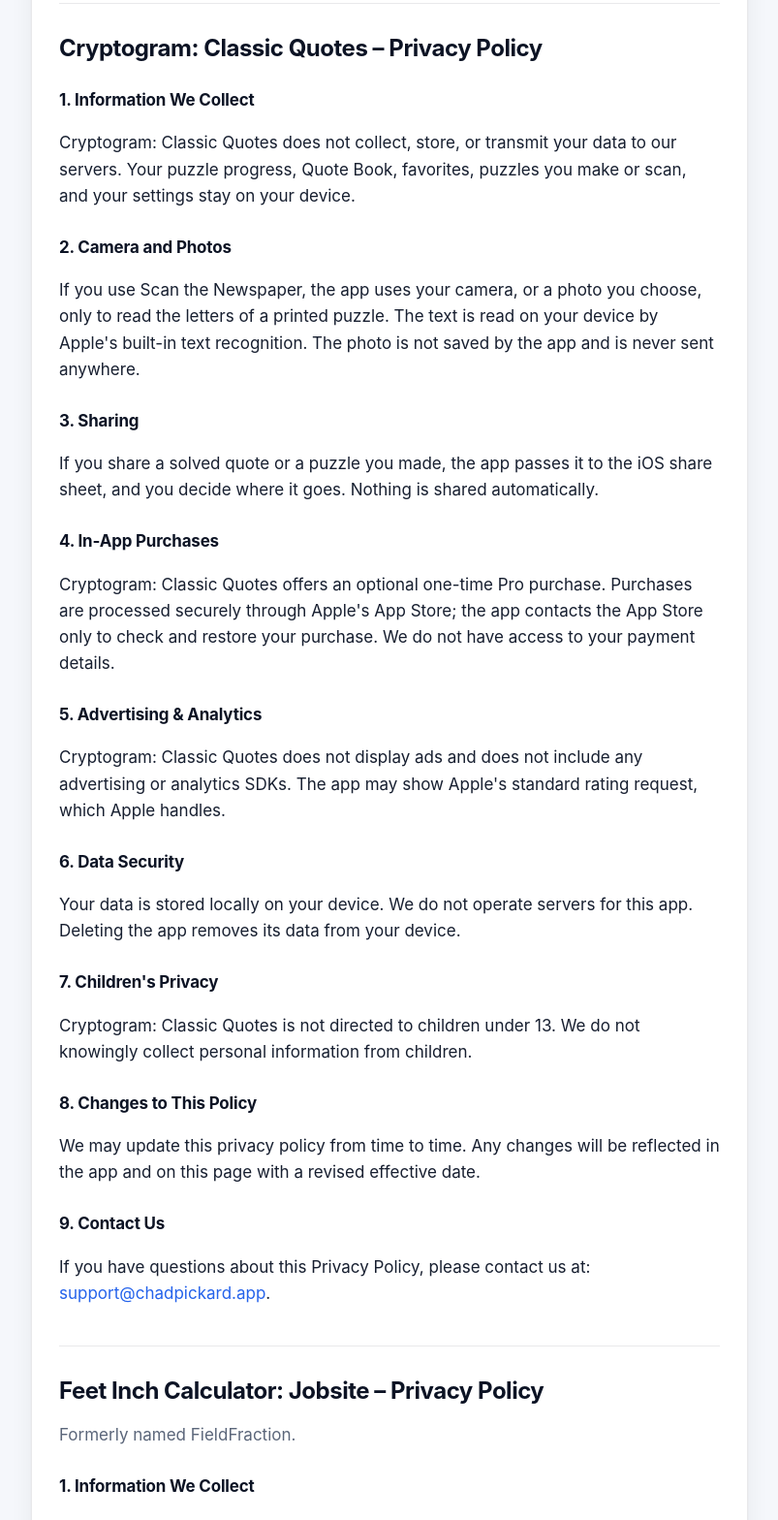
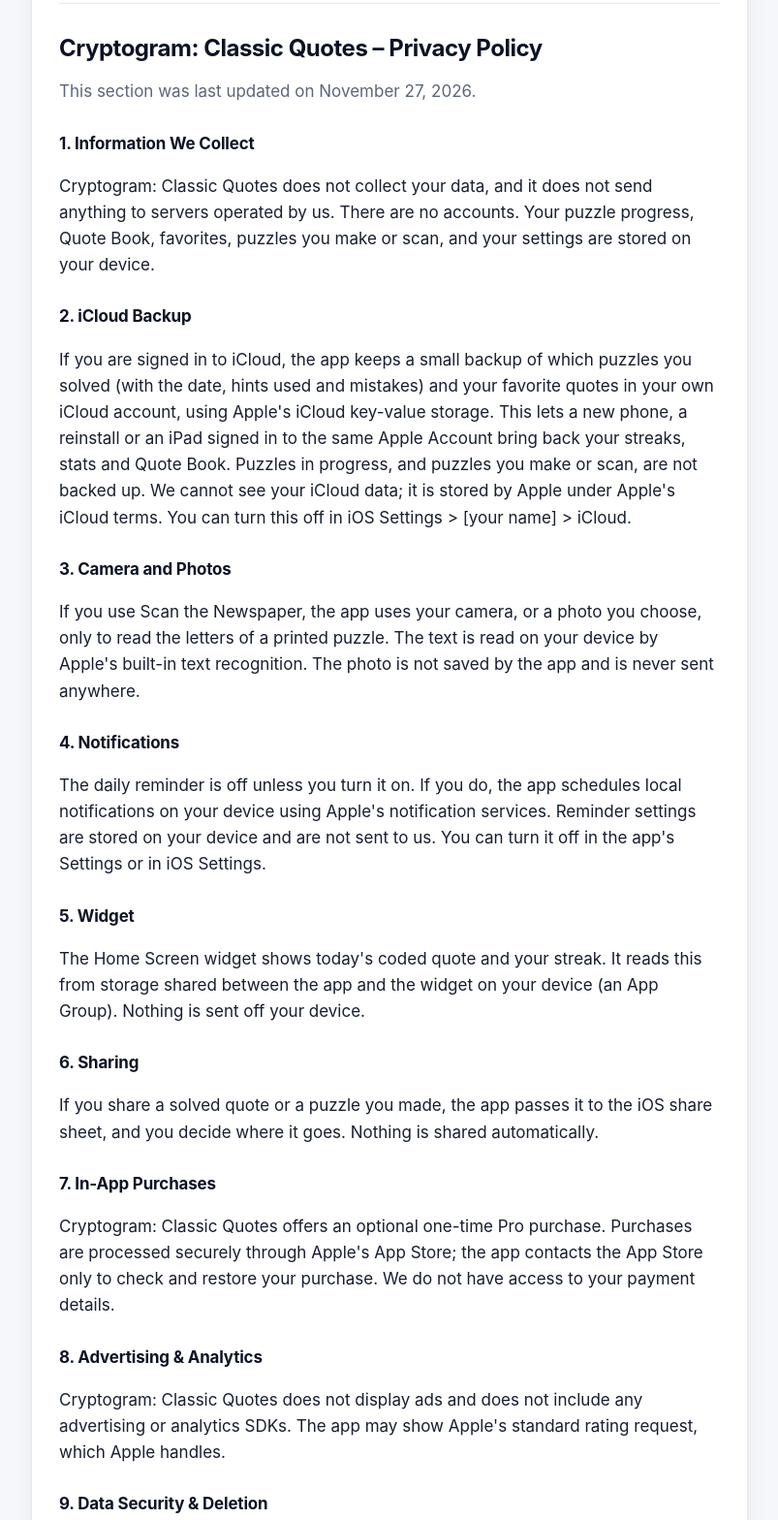
Before and after one commit to cpickard2790/cpickard2790.github.io, a plain HTML site: page privacy-policy.html in a window 1280 px wide. Shown: the part 811-2379 px from the top of the page at 97% size, without its empty margins (238-1041 px from the left). Drawn offline with Linux system fonts and the light colour scheme.

Commit message:
Cryptograms: privacy covers iCloud backup, reminder and widget; new FAQ entries
Co-Authored-By: Claude Opus 5.5 <noreply@anthropic.com>

```diff
--- a/privacy-policy.html
+++ b/privacy-policy.html
@@ -55,32 +55,42 @@
 
   <!-- =================== Cryptogram: Classic Quotes =================== -->
   <h2 id="cryptograms">Cryptogram: Classic Quotes – Privacy Policy</h2>
+  <p class="muted">This section was last updated on November 27, 2026.</p>
 
   <h3>1. Information We Collect</h3>
-  <p>Cryptogram: Classic Quotes does not collect, store, or transmit your data to our servers. Your puzzle progress, Quote Book, favorites, puzzles you make or scan, and your settings stay on your device.</p>
+  <p>Cryptogram: Classic Quotes does not collect your data, and it does not send anything to servers operated by us. There are no accounts. Your puzzle progress, Quote Book, favorites, puzzles you make or scan, and your settings are stored on your device.</p>
 
-  <h3>2. Camera and Photos</h3>
+  <h3>2. iCloud Backup</h3>
+  <p>If you are signed in to iCloud, the app keeps a small backup of which puzzles you solved (with the date, hints used and mistakes) and your favorite quotes in your own iCloud account, using Apple's iCloud key-value storage. This lets a new phone, a reinstall or an iPad signed in to the same Apple Account bring back your streaks, stats and Quote Book. Puzzles in progress, and puzzles you make or scan, are not backed up. We cannot see your iCloud data; it is stored by Apple under Apple's iCloud terms. You can turn this off in iOS Settings &gt; [your name] &gt; iCloud.</p>
+
+  <h3>3. Camera and Photos</h3>
   <p>If you use Scan the Newspaper, the app uses your camera, or a photo you choose, only to read the letters of a printed puzzle. The text is read on your device by Apple's built-in text recognition. The photo is not saved by the app and is never sent anywhere.</p>
 
-  <h3>3. Sharing</h3>
+  <h3>4. Notifications</h3>
+  <p>The daily reminder is off unless you turn it on. If you do, the app schedules local notifications on your device using Apple's notification services. Reminder settings are stored on your device and are not sent to us. You can turn it off in the app's Settings or in iOS Settings.</p>
+
+  <h3>5. Widget</h3>
+  <p>The Home Screen widget shows today's coded quote and your streak. It reads this from storage shared between the app and the widget on your device (an App Group). Nothing is sent off your device.</p>
+
+  <h3>6. Sharing</h3>
   <p>If you share a solved quote or a puzzle you made, the app passes it to the iOS share sheet, and you decide where it goes. Nothing is shared automatically.</p>
 
-  <h3>4. In-App Purchases</h3>
+  <h3>7. In-App Purchases</h3>
   <p>Cryptogram: Classic Quotes offers an optional one-time Pro purchase. Purchases are processed securely through Apple's App Store; the app contacts the App Store only to check and restore your purchase. We do not have access to your payment details.</p>
 
-  <h3>5. Advertising &amp; Analytics</h3>
+  <h3>8. Advertising &amp; Analytics</h3>
   <p>Cryptogram: Classic Quotes does not display ads and does not include any advertising or analytics SDKs. The app may show Apple's standard rating request, which Apple handles.</p>
 
-  <h3>6. Data Security</h3>
-  <p>Your data is stored locally on your device. We do not operate servers for this app. Deleting the app removes its data from your device.</p>
+  <h3>9. Data Security &amp; Deletion</h3>
+  <p>Your data is stored on your device and, for the backup described in section 2, in your own iCloud account. We do not operate servers for this app. Deleting the app removes its data from your device; the small iCloud backup stays in your iCloud account so a reinstall can restore it.</p>
 
-  <h3>7. Children's Privacy</h3>
+  <h3>10. Children's Privacy</h3>
   <p>Cryptogram: Classic Quotes is not directed to children under 13. We do not knowingly collect personal information from children.</p>
 
-  <h3>8. Changes to This Policy</h3>
+  <h3>11. Changes to This Policy</h3>
   <p>We may update this privacy policy from time to time. Any changes will be reflected in the app and on this page with a revised effective date.</p>
 
-  <h3>9. Contact Us</h3>
+  <h3>12. Contact Us</h3>
   <p>If you have questions about this Privacy Policy, please contact us at:
      <a href="mailto:support@chadpickard.app">support@chadpickard.app</a>.</p>
 
```
Also changed, not shown: index.html (+5 -1 lines).
